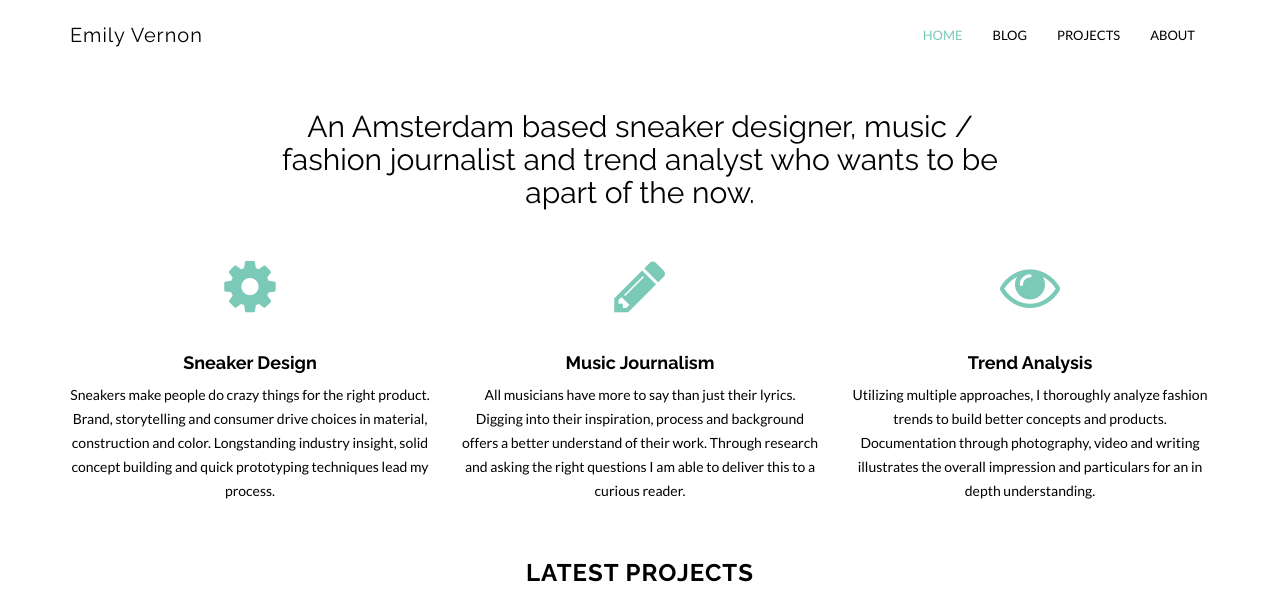
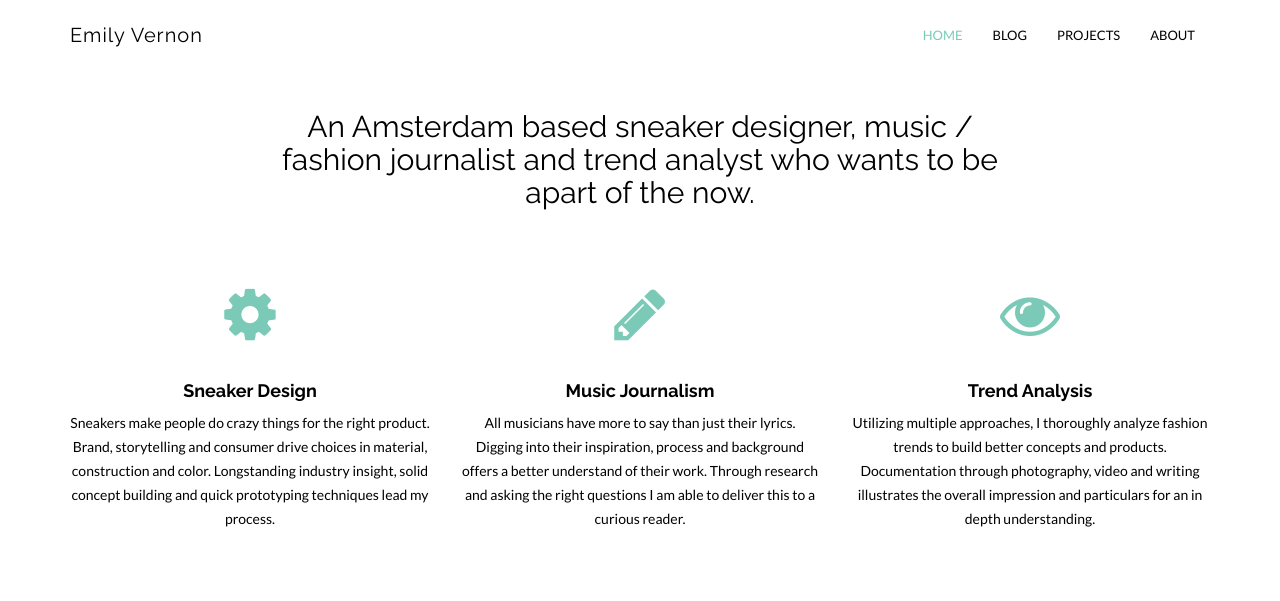
Before and after one commit to emilygv/emilyvernon.com, a Jekyll site: the page built from index.html, in a window 1280 px wide and 1400 px high, scrolled down 308 px. Shown: the top 601 px of the window. Built offline with Jekyll 4.4.1, drawn with Linux system fonts in a browser that asks for light colours; nearby versions of some CDN libraries; grey boxes are pictures that could not be loaded.

Commit message:
Update style.css

```diff
--- a/_includes/css/style.css
+++ b/_includes/css/style.css
@@ -266,8 +266,8 @@
 
 /* Services Wrap */
 #service {
-	margin-top: 12px;
-	margin-bottom: 5px;
+	margin-top: 40px;
+	margin-bottom: 50px;
 }
 
 #service i {
```
